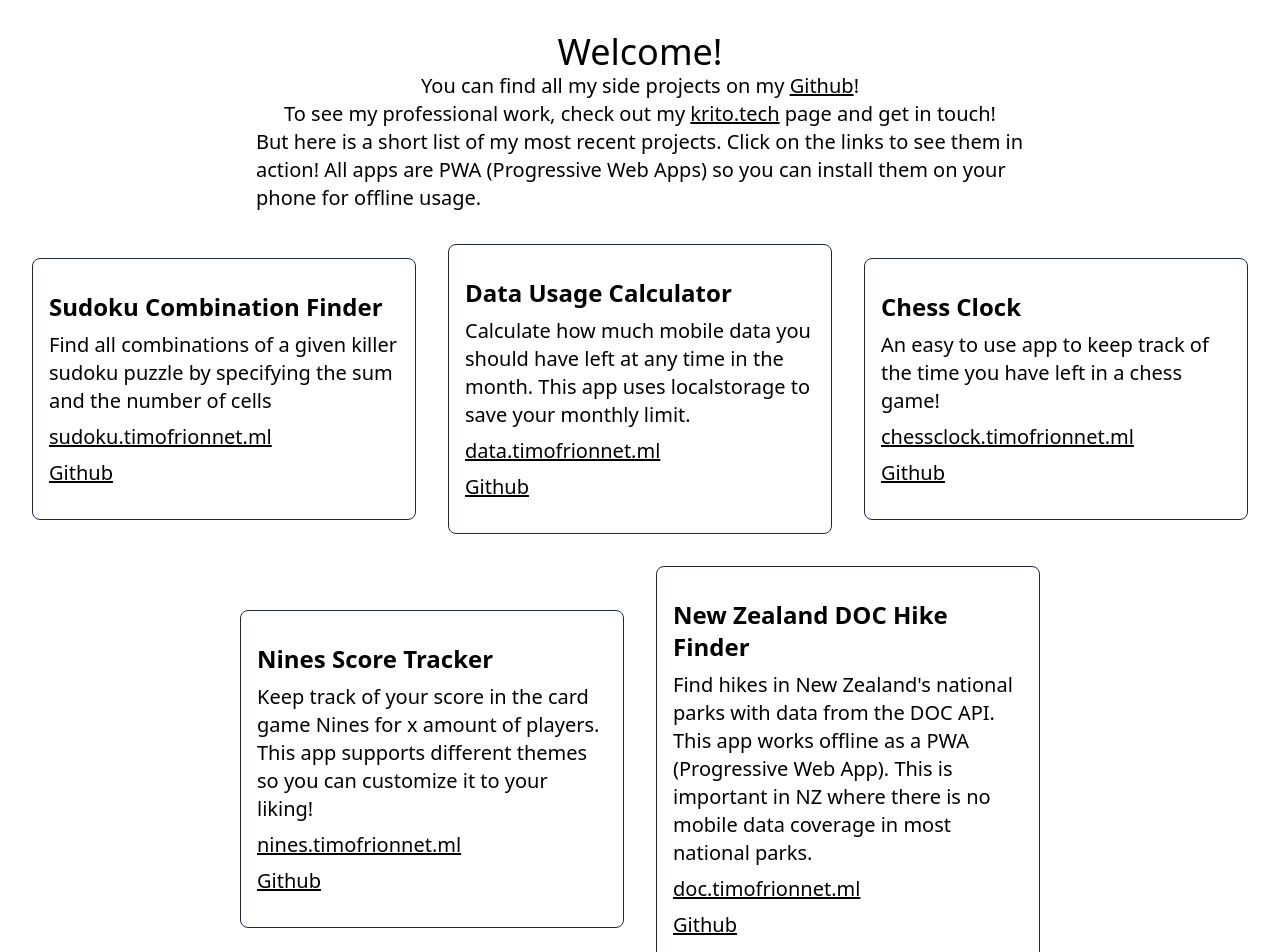
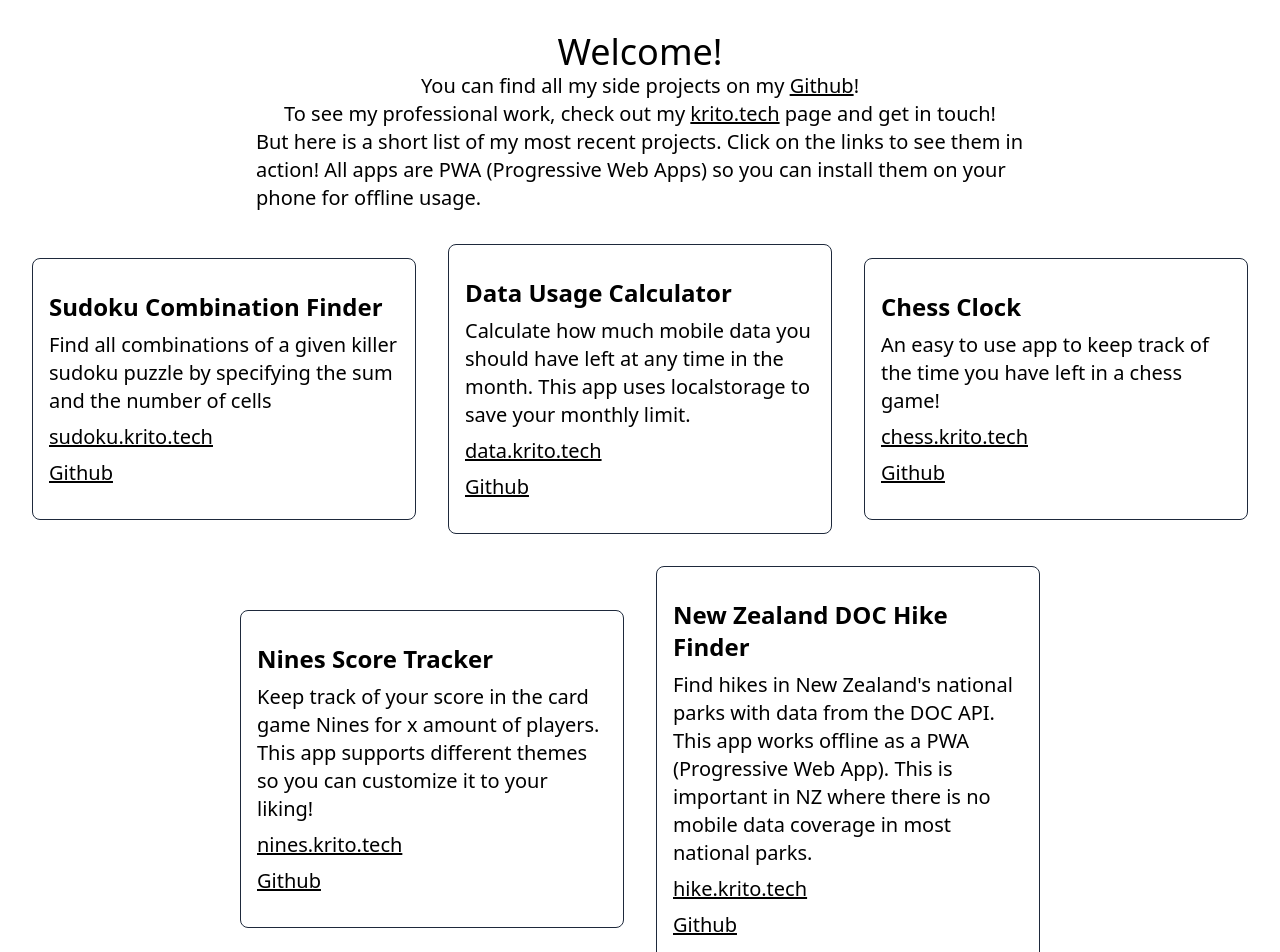
Before and after one commit to timsun28/timo-site-hub, a Next.js app: page / in a window 1280 px wide. Shown: the top 952 px of the page. Built offline with nearby package versions, Linux system fonts and the light colour scheme.

Commit message:
Updates to bun and urls

```diff
--- a/pages/index.tsx
+++ b/pages/index.tsx
@@ -11,34 +11,34 @@ export default function Home() {
             title: "Sudoku Combination Finder",
             description:
                 "Find all combinations of a given killer sudoku puzzle by specifying the sum and the number of cells",
-            url: "sudoku.timofrionnet.ml",
+            url: "sudoku.krito.tech",
             github: "https://github.com/timsun28/Sudoku-combination-finder",
         },
         {
             title: "Data Usage Calculator",
             description:
                 "Calculate how much mobile data you should have left at any time in the month. This app uses localstorage to save your monthly limit.",
-            url: "data.timofrionnet.ml",
+            url: "data.krito.tech",
             github: "https://github.com/timsun28/Data-Usage-Calculator",
         },
         {
             title: "Chess Clock",
             description: "An easy to use app to keep track of the time you have left in a chess game!",
-            url: "chessclock.timofrionnet.ml",
+            url: "chess.krito.tech",
             github: "https://github.com/timsun28/Chess-Clock",
         },
         {
             title: "Nines Score Tracker",
             description:
                 "Keep track of your score in the card game Nines for x amount of players. This app supports different themes so you can customize it to your liking!",
-            url: "nines.timofrionnet.ml",
+            url: "nines.krito.tech",
             github: "https://github.com/timsun28/NextJS-Nines-App",
         },
         {
             title: "New Zealand DOC Hike Finder",
             description:
                 "Find hikes in New Zealand's national parks with data from the DOC API. This app works offline as a PWA (Progressive Web App). This is important in NZ where there is no mobile data coverage in most national parks.",
-            url: "doc.timofrionnet.ml",
+            url: "hike.krito.tech",
             github: "https://github.com/timsun28/NextJS-DOC-App",
         },
     ];
```
Also changed, not shown: package.json (+11 -11 lines), 2 other files (tests, documents, lock files or other folders).
